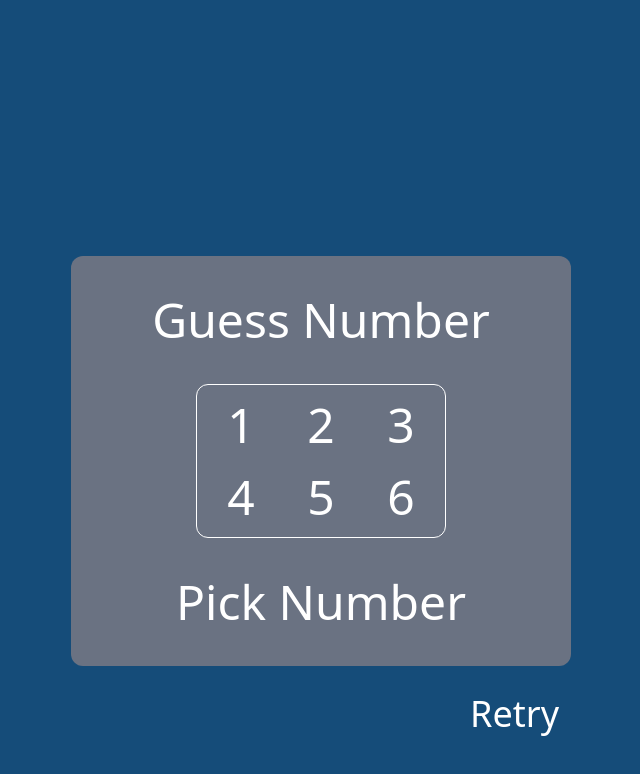
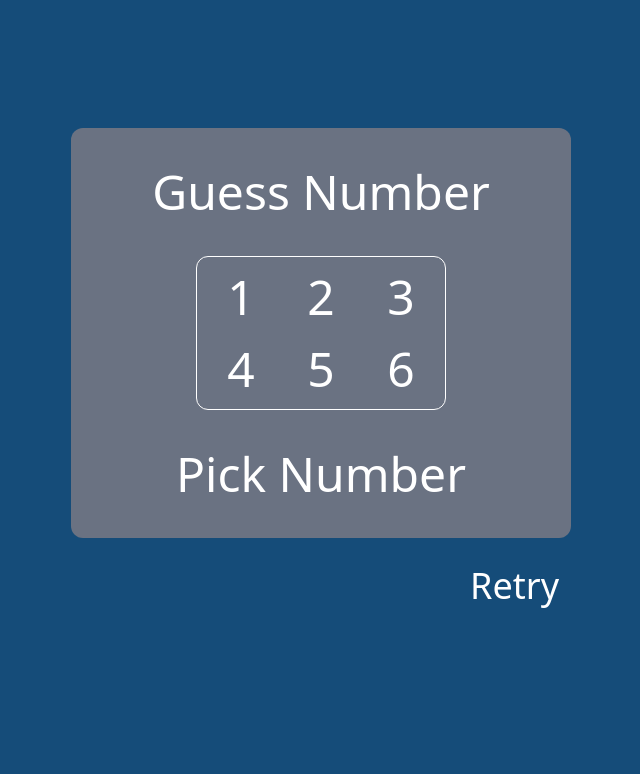
Before and after one commit to triyoga884/guess-number, a plain HTML site: page index.html in a window 1280 px wide. Shown: the whole page, without its empty margins (319-959 px from the left). Drawn offline with nearby package versions, Linux system fonts and the light colour scheme.

Commit message:
Update index.html

```diff
--- a/index.html
+++ b/index.html
@@ -8,7 +8,7 @@
   </head>
   <body class="bg-[#154c79] text-white h-[100vh] flex text-5xl flex-col gap-4">
     <main
-      class="container mx-auto mt-[20%] bg-gray-500 w-[500px] text-center p-10 flex flex-col gap-10 rounded-xl"
+      class="container mx-auto mt-[10%] bg-gray-500 w-[500px] text-center p-10 flex flex-col gap-10 rounded-xl"
     >
       <h1>Guess Number</h1>
       <section
```
